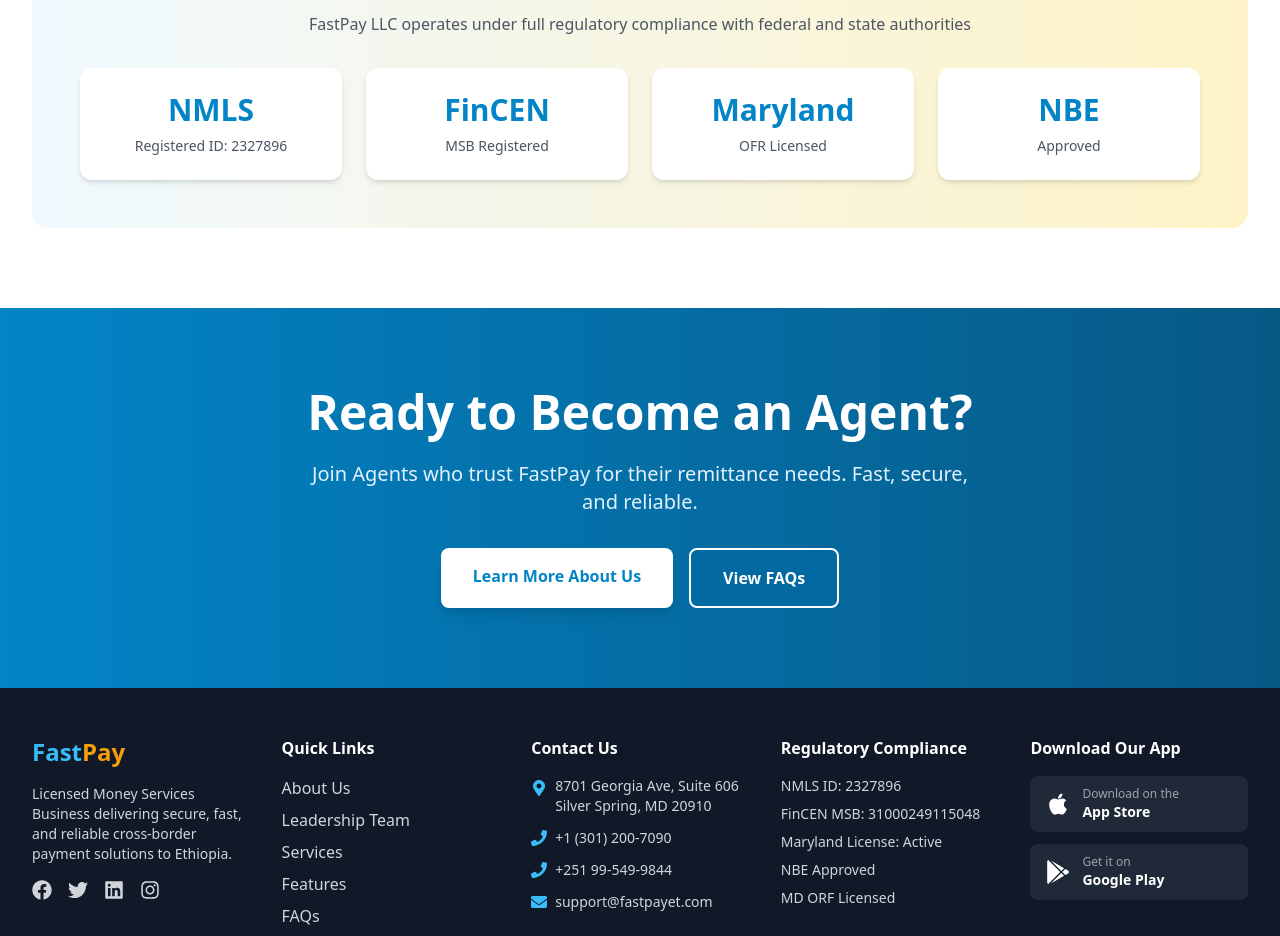
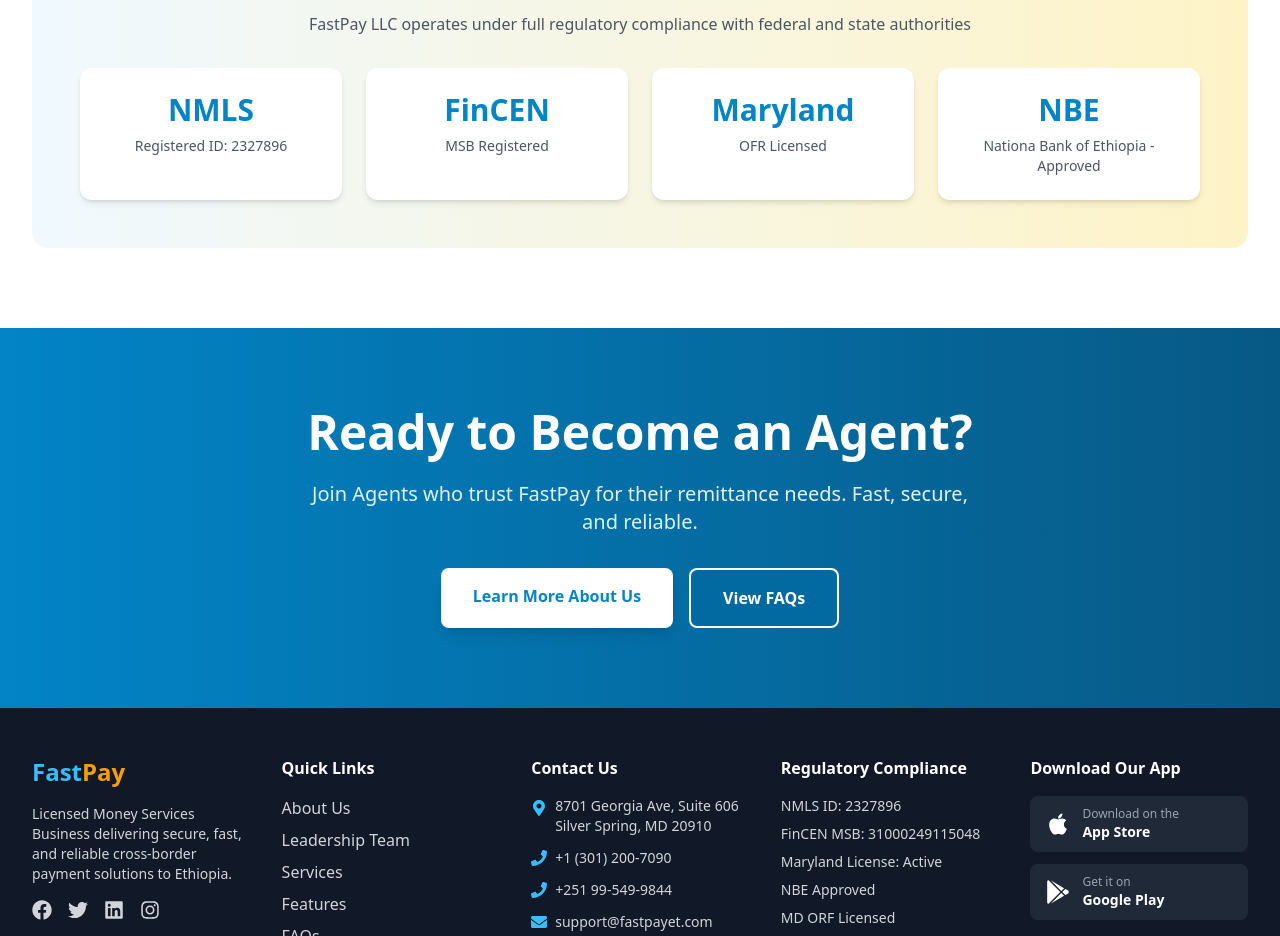
Before and after one commit to motumag/fpnewlandingpage, a React (Vite) app: page / in a window 1280 px wide. Shown: the part 2520-3456 px from the top of the page. Built offline with nearby package versions, Linux system fonts and the light colour scheme.

Commit message:
nbe revised

```diff
--- a/src/pages/Home.jsx
+++ b/src/pages/Home.jsx
@@ -336,7 +336,7 @@
               </div>
               <div className="bg-white rounded-xl p-6 text-center shadow-md">
                 <div className="text-3xl font-bold text-primary-600 mb-2">NBE</div>
-                <div className="text-sm text-gray-600">Approved</div>
+                <div className="text-sm text-gray-600">Nationa Bank of Ethiopia - Approved</div>
               </div>
             </div>
           </motion.div>
```
